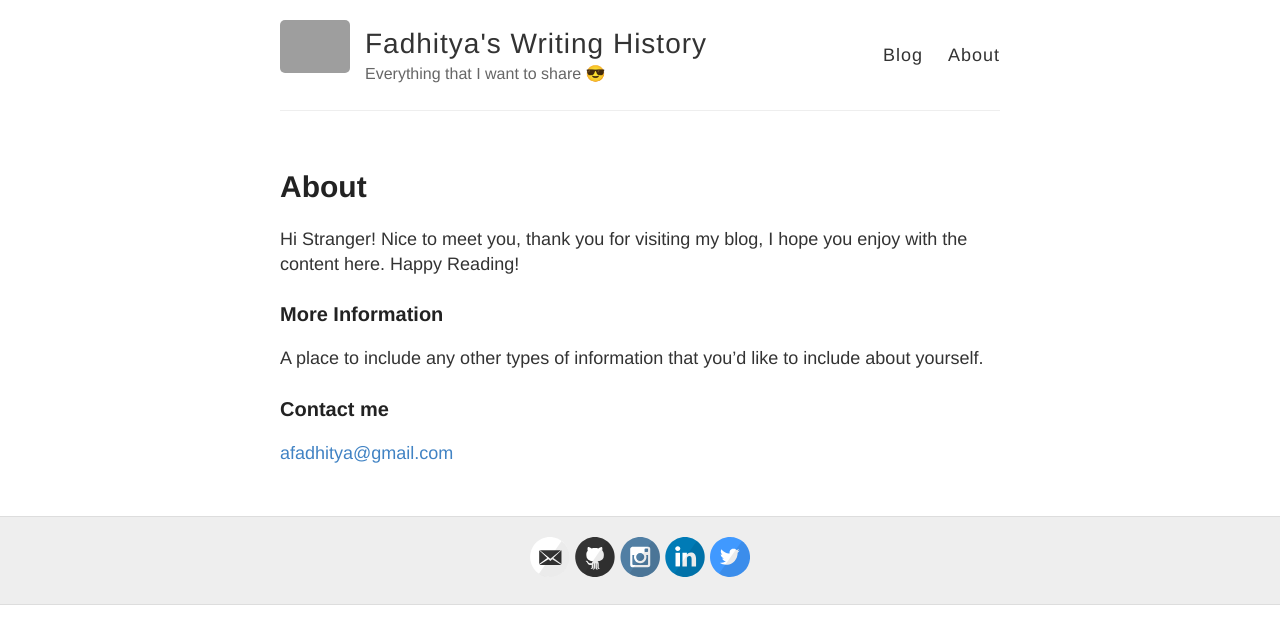
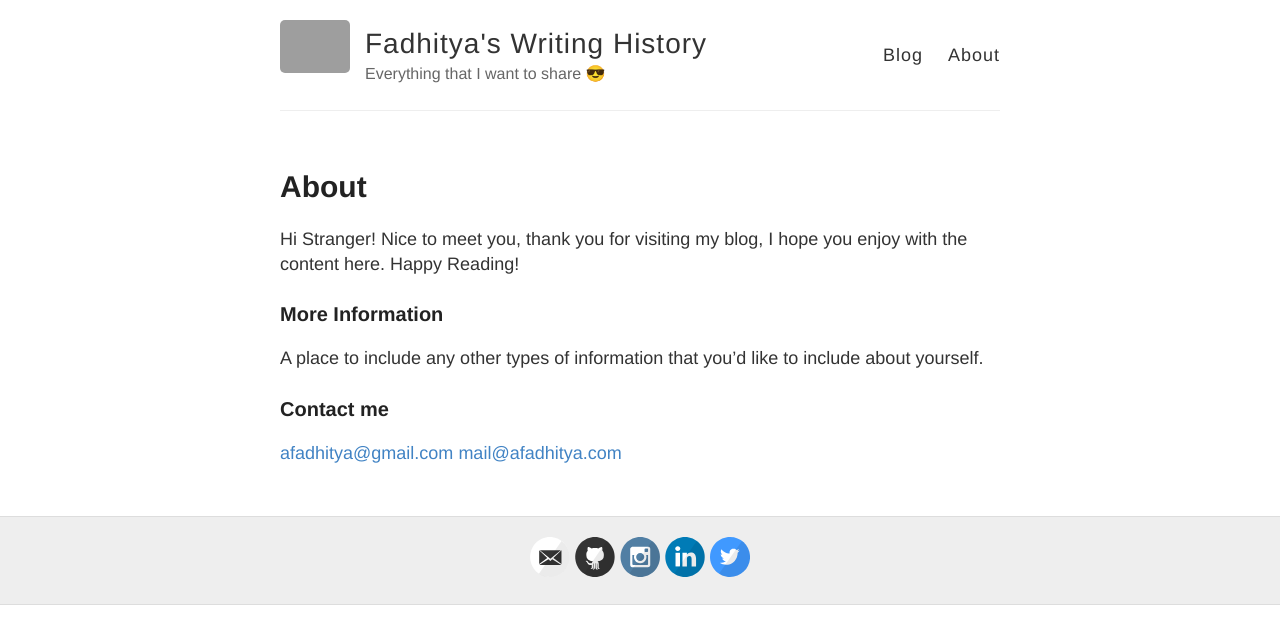
Before and after one commit to afadhitya/blog, a Jekyll site: the page built from about.md, in a window 1280 px wide. Shown: the top 644 px of the page. Built offline with Jekyll 4.4.1, drawn with Linux system fonts in a browser that asks for light colours; grey boxes are pictures that could not be loaded.

Commit message:
update contact

```diff
--- a/about.md
+++ b/about.md
@@ -13,3 +13,4 @@ A place to include any other types of information that you'd like to include abo
 ### Contact me
 
 [afadhitya@gmail.com](afadhitya@gmail.com)
+[mail@afadhitya.com](mail@afadhitya.com)
```
